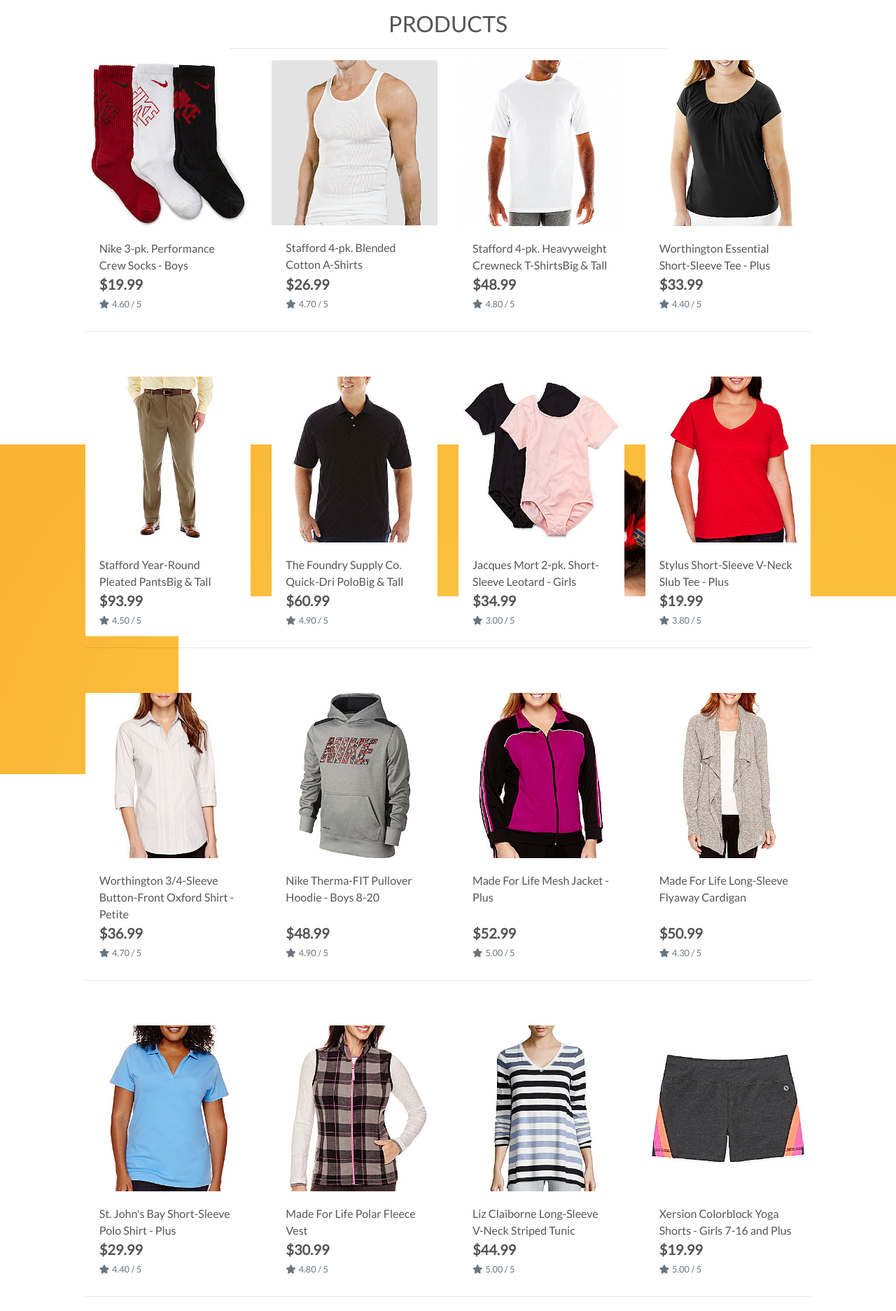
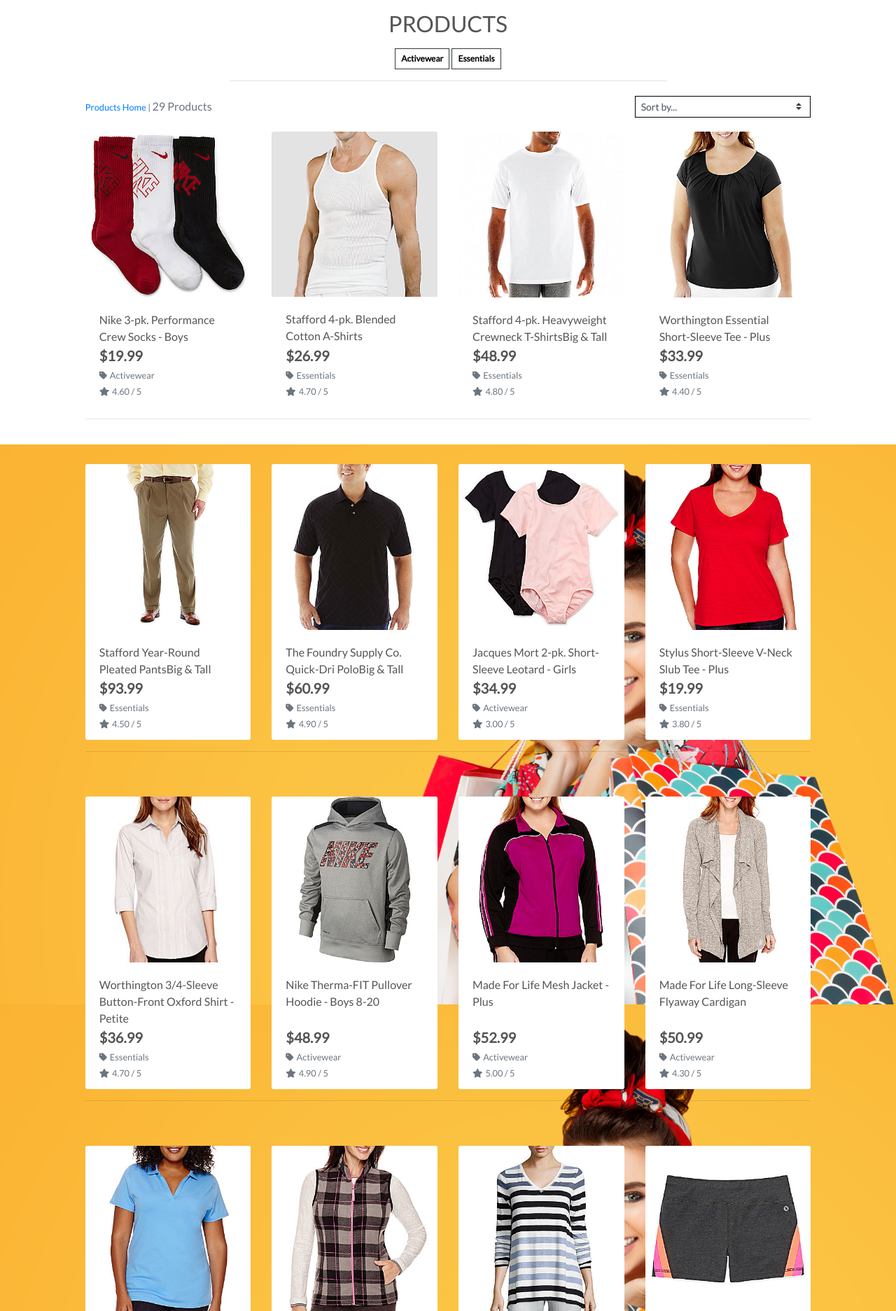
Before and after one commit to coder187/boutique_ado_v1, a Django app: a page that uses products/templates/products/products.html in a window 1280 px wide. Shown: the part 165-2038 px from the top of the page at 70% size. Run offline with Django 3.2, Linux system fonts and the light colour scheme; data comes from the database, SQL or seed files in the repository; some libraries are stand-ins or nearby versions.

Commit message:
add code to updae select box and to sort by category name

```diff
--- a/products/templates/products/products.html
+++ b/products/templates/products/products.html
@@ -17,12 +17,42 @@
         <div class="row">
             <div class="col text-center mt-3">
                 <h2 class="logo-font">Products</h2>
+                {% for c in current_categories %}
+                    <a class="category-badge text-decoration-none" href="{% url 'products' %}?category={{ c.name }}">
+                        <span class="p-2 mt-2 badge badge-white text-black rounded-0 border border-dark">{{ c.friendly_name }}</span>
+                    </a>
+                {% endfor %}
                 <hr class="w-50 mb-1">
             </div>
         </div>
         <div class="row">
             <div class="product-container col-10 offset-1">
-                <div class="row mt-1 mb-2"></div>
+                <div class="row mt-1 mb-2"> <!-- note my-auto set auto margin(m) for top and bottom (y)-->
+                    <!-- place sort select box center top on mobile and last col on medium and larger screens-->
+                    <div class="col-12 col-md-6 my-auto order-md-last d-flex justify-content-center justify-content-md-end">
+                        <div class="sort-select-wrapper w-50">
+                            <select id="sort-selector" class="custom-select custom-select-sm rounded-0 border border-{% if current_sorting != 'None_None' %}info{% else %}black{% endif %}">
+                                <option value="reset" {% if current_sorting == 'None_None' %}selected{% endif %}>Sort by...</option>
+                                <option value="price_asc" {% if current_sorting == 'price_asc' %}selected{% endif %}>Price (low to high)</option>
+                                <option value="price_desc" {% if current_sorting == 'price_desc' %}selected{% endif %}>Price (high to low)</option>
+                                <option value="rating_asc" {% if current_sorting == 'rating_asc' %}selected{% endif %}>Rating (low to high)</option>
+                                <option value="rating_desc" {% if current_sorting == 'rating_desc' %}selected{% endif %}>Rating (high to low)</option>
+                                <option value="name_asc" {% if current_sorting == 'name_asc' %}selected{% endif %}>Name (A-Z)</option>
+                                <option value="name_desc" {% if current_sorting == 'name_desc' %}selected{% endif %}>Name (Z-A)</option>
+                                <option value="category_asc" {% if current_sorting == 'category_asc' %}selected{% endif %}>Category (A-Z)</option>
+                                <option value="category_desc" {% if current_sorting == 'category_desc' %}selected{% endif %}>Category (Z-A)</option>
+                            </select>
+                        </div>
+                    </div>
+                    <div class="col-12 col-md-6 order-md-first">
+                        <p class="text-muted mt-3 text-center text-md-left">
+                            {% if search_term or current_categories or current_sorting != 'None_None' %}
+                                <span class="small"><a href="{% url 'products' %}">Products Home</a> | </span>
+                            {% endif %}
+                            {{ products|length }} Products{% if search_term %} found for <strong>"{{ search_term }}"</strong>{% endif %}
+                        </p>
+                    </div>
+                </div>
                 <div class="row">
                     {% for product in products %}
                         <div class="col-sm-6 col-md-6 col-lg-4 col-xl-3">
@@ -43,6 +73,13 @@
                                     <div class="row">
                                         <div class="col">
                                             <p class="lead mb-0 text-left font-weight-bold">${{ product.price }}</p>
+                                            {% if product.category %}
+                                            <p class="small mt-1 mb-0">
+                                                <a class="text-muted" href="{% url 'products' %}?category={{ product.category.name }}">
+                                                    <i class="fas fa-tag mr-1"></i>{{ product.category.friendly_name }}
+                                                </a>
+                                            </p>
+                                            {% endif %}
                                             {% if product.rating %}
                                                 <small class="text-muted"><i class="fas fa-star mr-1"></i>{{ product.rating }} / 5</small>
                                             {% else %}
--- a/products/views.py
+++ b/products/views.py
@@ -31,6 +31,8 @@
                 #           the Lower function is then returning lower case name to lower_name field.
                 #           the sort is carried out on the lower case version of the string - making the sort case in-sensitive.
 
+            if sortkey == 'category':
+                sortkey = 'category__name' #  the double underscore tells django to do a foreign key filed lookup. otherwise we are sorting on category.id.
 
             if 'direction' in request.GET:
                 direction = request.GET['direction']
@@ -57,14 +59,19 @@
             queries = Q(name__icontains=query) | Q(description__icontains=query)
             products = products.filter(queries)
 
+    current_sorting = f'{sort}_{direction}'
+
     context = {
         'products': products,
-        'search_term': query,  # why is this added here? perhaps to use the search term on the page?
-        'categories': categories,
+        'search_term': query,
+        'current_categories': categories, # passing this in context so that we can list the 'sub' categories of the cat selected. e.g. Special Offers > New Arrivals/Deals/Sale/Clear etc..
+        'current_sorting': current_sorting, # passing this in context so that we can set the valueof the sort select box
     }
 
     # note combine the query with
     # https://8000-rose-firefly-8vglw7e2.ws-eu18.gitpod.io/products/?category=jeans&q=boot
+
+
     return render(request, 'products/products.html', context)
 
 
--- a/static/css/base.css
+++ b/static/css/base.css
@@ -70,6 +70,11 @@
 	z-index: -1;
 }
 
+a.category-badge > span.badge:hover {
+    background: #212529 !important;
+    color: #fff !important;
+}
+
 /* -------------------------------- Media Queries */
 
 /* Slightly larger container on xl screens */
```
Also changed, not shown: products/templates/products/product_detail.html (+8 -0 lines).
